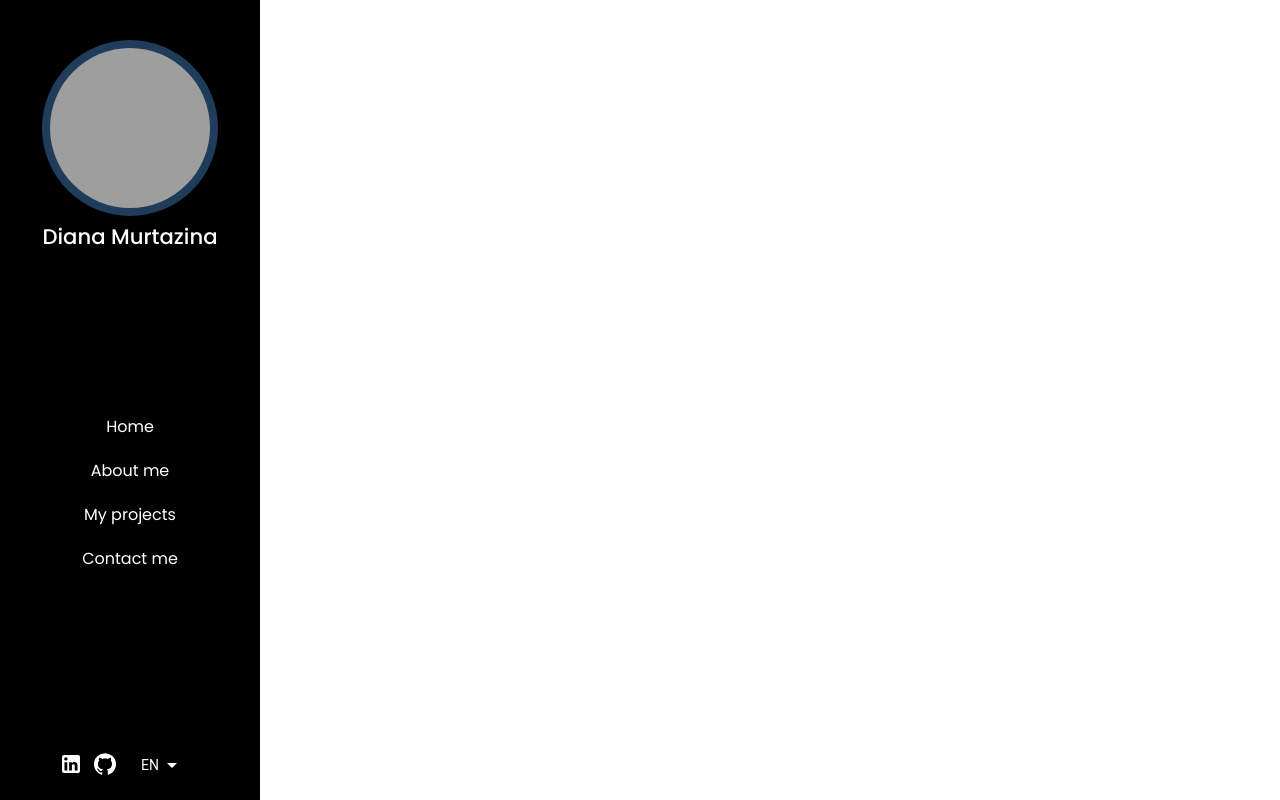
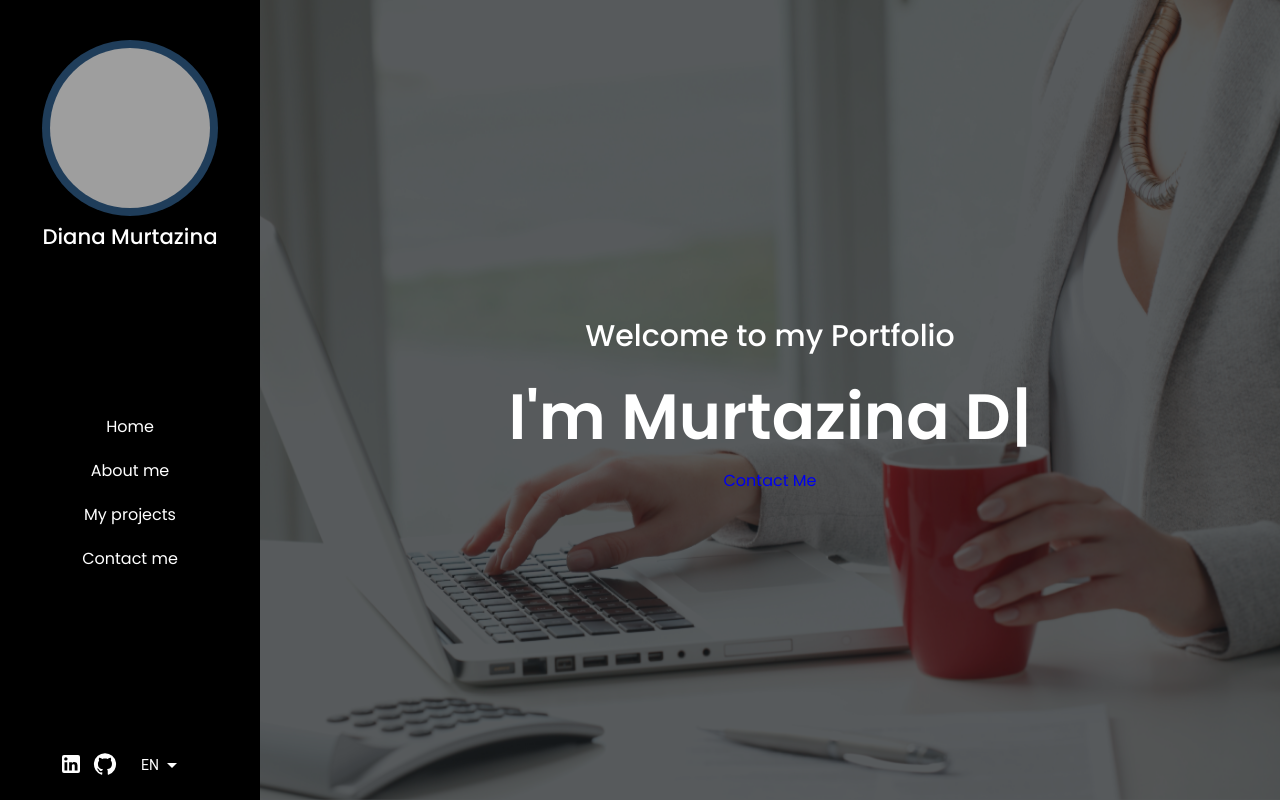
Before and after one commit to horoshopodumaj/resume, a React (Create React App) app in the folder portfolio/: page / in a window 1280 px wide. Built offline with nearby package versions, Linux system fonts and the light colour scheme; grey boxes are pictures that could not be loaded.

Commit message:
added new component home

```diff
--- a/portfolio/package.json
+++ b/portfolio/package.json
@@ -16,6 +16,7 @@
         "react-router-dom": "^6.8.1",
         "react-scripts": "5.0.1",
         "sass": "^1.58.0",
+        "typewriter-effect": "^2.19.0",
         "web-vitals": "^2.1.4"
     },
     "scripts": {
--- a/portfolio/src/App.js
+++ b/portfolio/src/App.js
@@ -5,11 +5,13 @@ import { messages } from "./i18n/messages";
 import GlobalContext from "./context/GlobalContext";
 import NavBar from "./components/NavBar/NavBar";
 import { useState } from "react";
+import Home from "./components/Home/Home";
 
 function App() {
     const [currentLocale, setCurrentLocale] = useState(
         localStorage.getItem("language") || LOCALES.EN
     );
+
     return (
         <GlobalContext.Provider value={{ currentLocale, setCurrentLocale }}>
             <IntlProvider
@@ -25,6 +27,7 @@ function App() {
                 defaultLocale={LOCALES.EN}>
                 <div className="page">
                     <NavBar />
+                    <Home />
                 </div>
             </IntlProvider>
         </GlobalContext.Provider>
--- a/portfolio/src/App.scss
+++ b/portfolio/src/App.scss
@@ -5,6 +5,13 @@
     }
 }
 
+.container {
+    padding: 0 36px;
+    @media (max-width: 992px) {
+        padding: 0 16px;
+    }
+}
+
 .select-fieldset fieldset {
     border: none !important;
 }
--- /dev/null
+++ b/portfolio/src/components/Home/Home.js
@@ -0,0 +1,35 @@
+import React, { useEffect, useState } from "react";
+import "./home.scss";
+import Typewriter from "typewriter-effect";
+
+export default function Home() {
+    return (
+        <section id="home">
+            <div className="hero">
+                <div className="hero__mask"></div>
+                <div className="hero__bg"></div>
+                <div className="hero__content">
+                    <div className="container">
+                        <h1 className="hero__title">Welcome to my Portfolio</h1>
+                        <h2 className="hero__typewriter">
+                            <Typewriter
+                                options={{
+                                    strings: [
+                                        "I'm Murtazina Diana.",
+                                        "I'm a front-end developer.",
+                                        "I'm a tea lover.",
+                                    ],
+                                    autoStart: true,
+                                    loop: true,
+                                }}
+                            />
+                        </h2>
+                        <a className="hero__button" href="#contact">
+                            Contact Me
+                        </a>
+                    </div>
+                </div>
+            </div>
+        </section>
+    );
+}
--- /dev/null
+++ b/portfolio/src/components/Home/home.scss
@@ -0,0 +1,54 @@
+.hero {
+    position: relative;
+    z-index: 2;
+    &__mask {
+        height: 100%;
+        left: 0;
+        position: absolute;
+        top: 0;
+        width: 100%;
+        background-color: #111418;
+        z-index: 1;
+        opacity: 0.7;
+    }
+
+    &__bg {
+        background-image: url("../../assets/img/hero-bg.jpg");
+        background-attachment: fixed;
+        background-position: 50%;
+        background-repeat: no-repeat;
+        background-size: cover;
+        z-index: 0;
+        height: 100%;
+        left: 0;
+        position: absolute;
+        top: 0;
+        width: 100%;
+    }
+    &__content {
+        min-height: 100vh;
+        position: relative;
+        z-index: 2;
+        text-align: center;
+        display: flex;
+        flex-direction: column;
+        justify-content: center;
+        padding: 100px 0;
+    }
+
+    &__title {
+        font-size: 30px;
+        font-weight: 500;
+        color: var(--font);
+        line-height: 50px;
+        margin-bottom: 16px;
+    }
+
+    &__typewriter {
+        color: var(--font);
+        font-size: 64px;
+        font-weight: 600;
+        line-height: 80px;
+        margin-bottom: 16px;
+    }
+}
```
Also changed, not shown: portfolio/src/assets/img/hero-bg.jpg (added), 1 other file (tests, documents, lock files or other folders).
